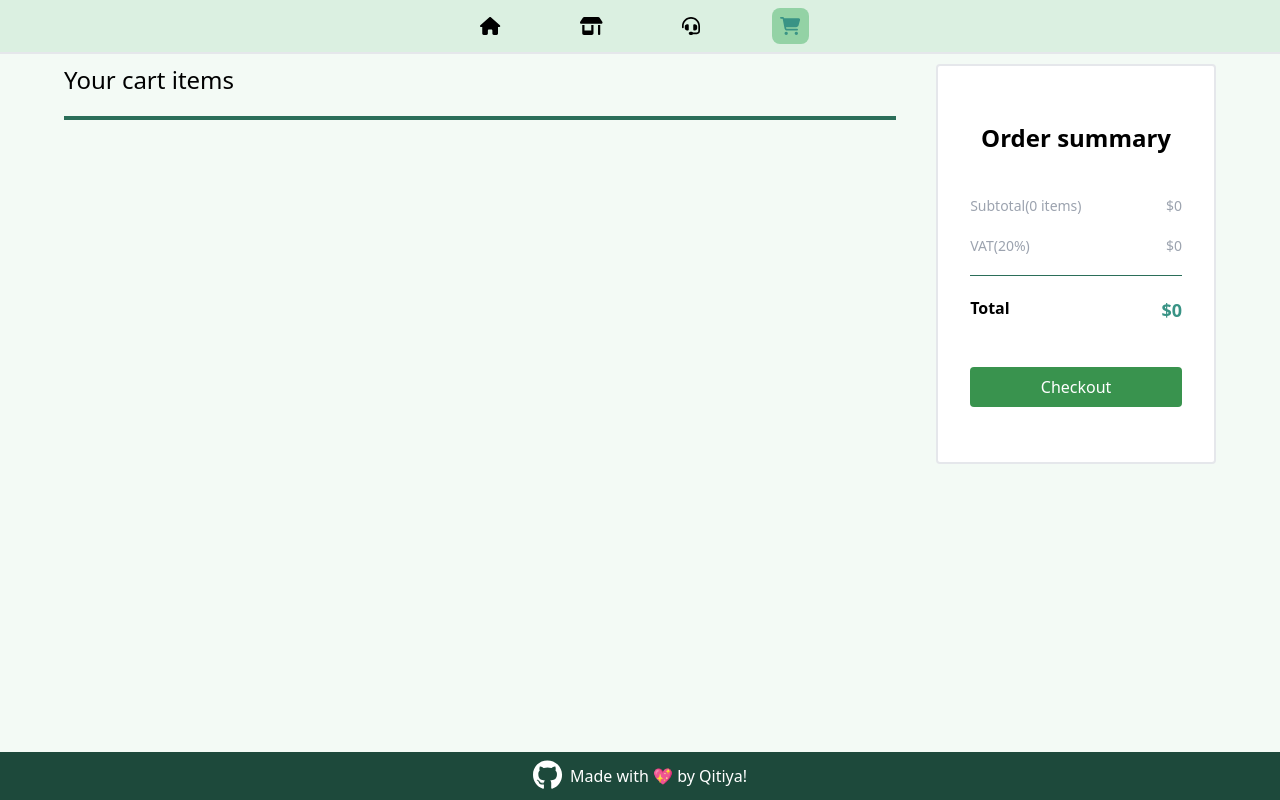
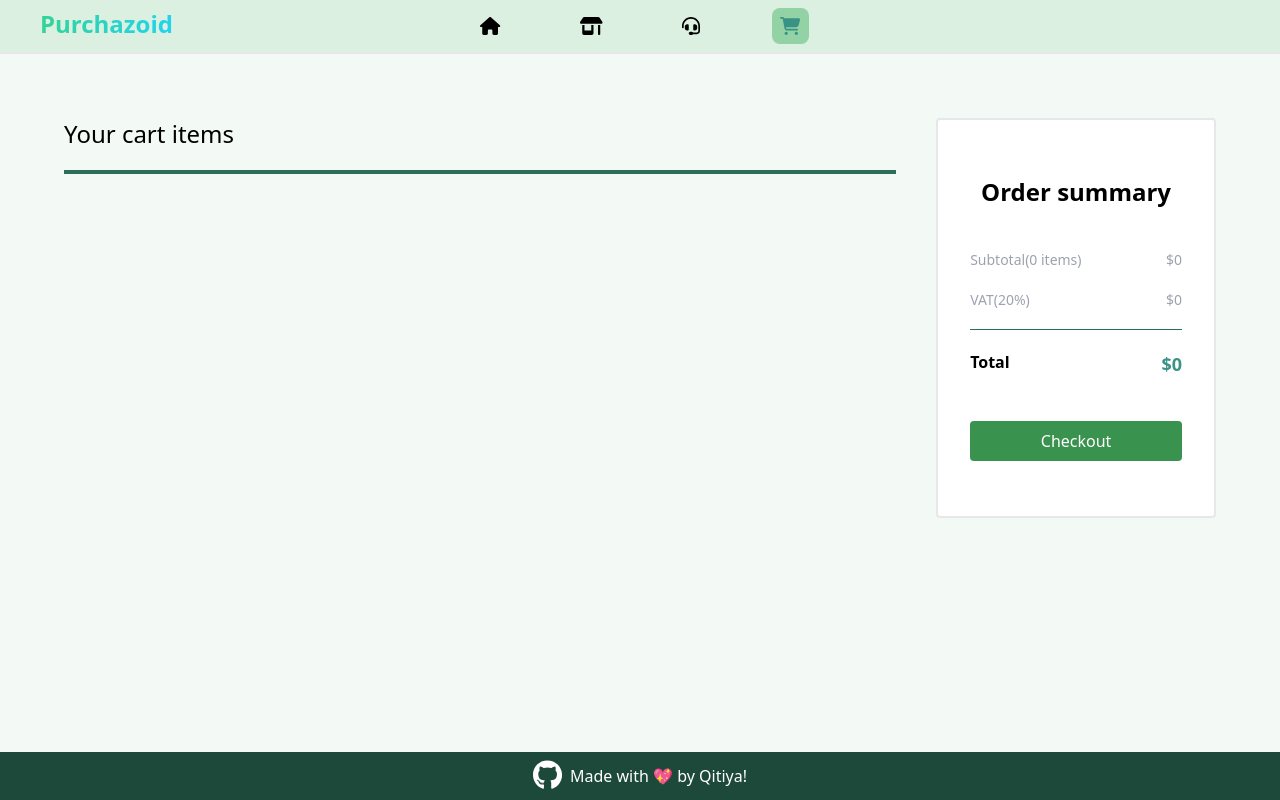
Before and after one commit to Oreniscool/purchazoid, a React (Vite) app: page /cart in a window 1280 px wide. Built offline with nearby package versions, Linux system fonts and the light colour scheme.

Commit message:
chore: Update Amount and Navbar components

```diff
--- a/src/components/Amount.jsx
+++ b/src/components/Amount.jsx
@@ -17,7 +17,9 @@ function Amount({ itemInfo, changeAmount }) {
           if (amount > 1) setAmount((amount) => amount - 1);
         }}
       />
-      <div className="border-2 py-1 px-3 rounded-lg text-xl">{amount}</div>
+      <div className="border-2 py-1 px-3 rounded-lg text-xl select-none">
+        {amount}
+      </div>
       <FontAwesomeIcon
         icon={faPlus}
         size="xs"
--- a/src/components/Navbar.jsx
+++ b/src/components/Navbar.jsx
@@ -15,7 +15,10 @@ function Navbar() {
       : 'hover:underline hover:bg-background-700 p-1 rounded-lg decoration-2 px-2 transition-all';
   };
   return (
-    <nav className="flex w-100 justify-center text-lg py-2 gap-16 border-solid border-b-2 fixed left-0 top-0 w-full bg-background-900 z-10">
+    <nav className="flex w-100 justify-center text-lg py-2 gap-16 border-solid border-b-2 fixed left-0 top-0 w-full bg-background-900 z-10 relative">
+      <h1 className="bg-gradient-to-r from-emerald-400 to-cyan-400 bg-clip-text text-transparent text-2xl font-semibold absolute top-1/5 left-10">
+        Purchazoid
+      </h1>
       <Link to="/" className={decideClass('/')}>
         <FontAwesomeIcon icon={faHouse} />
       </Link>
```
